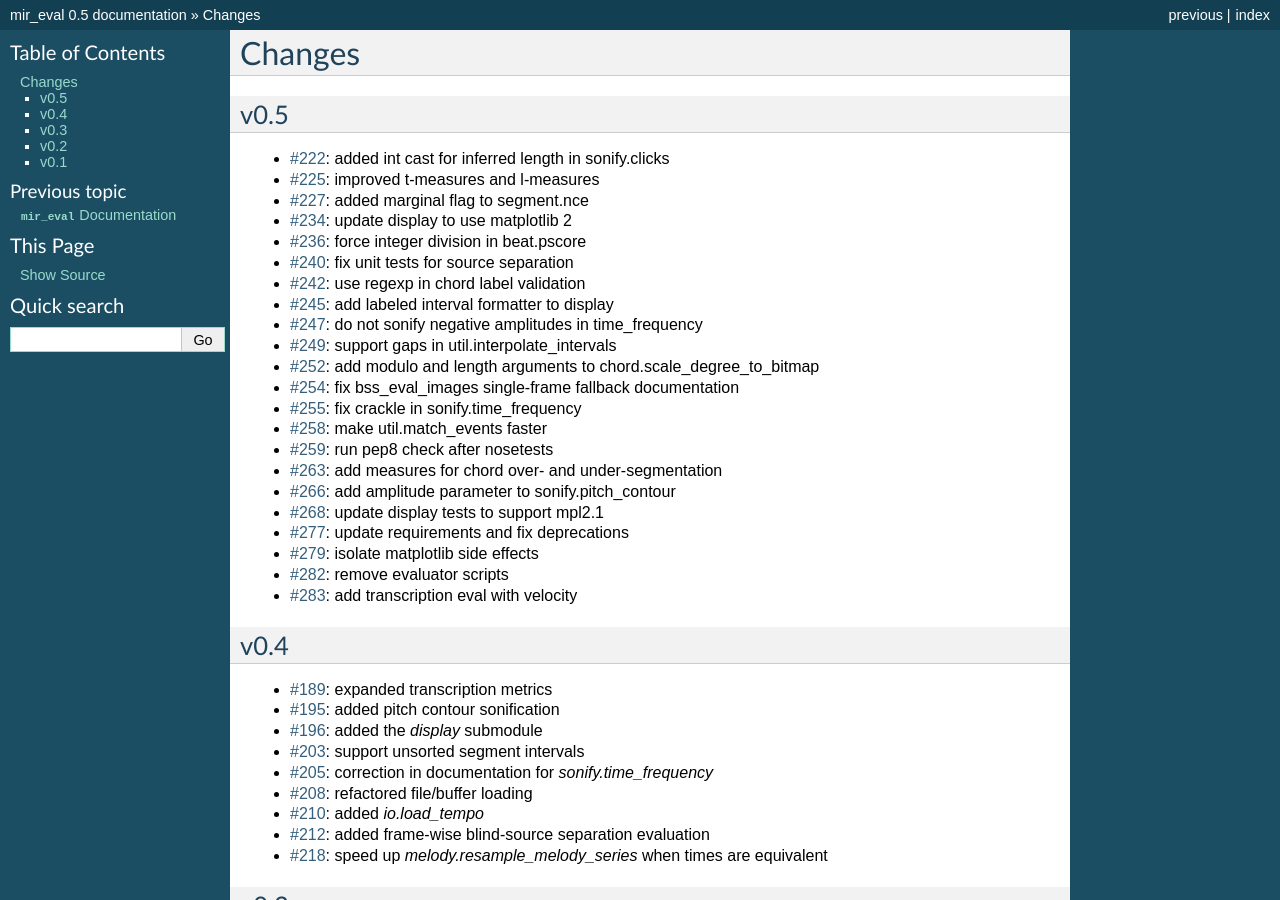
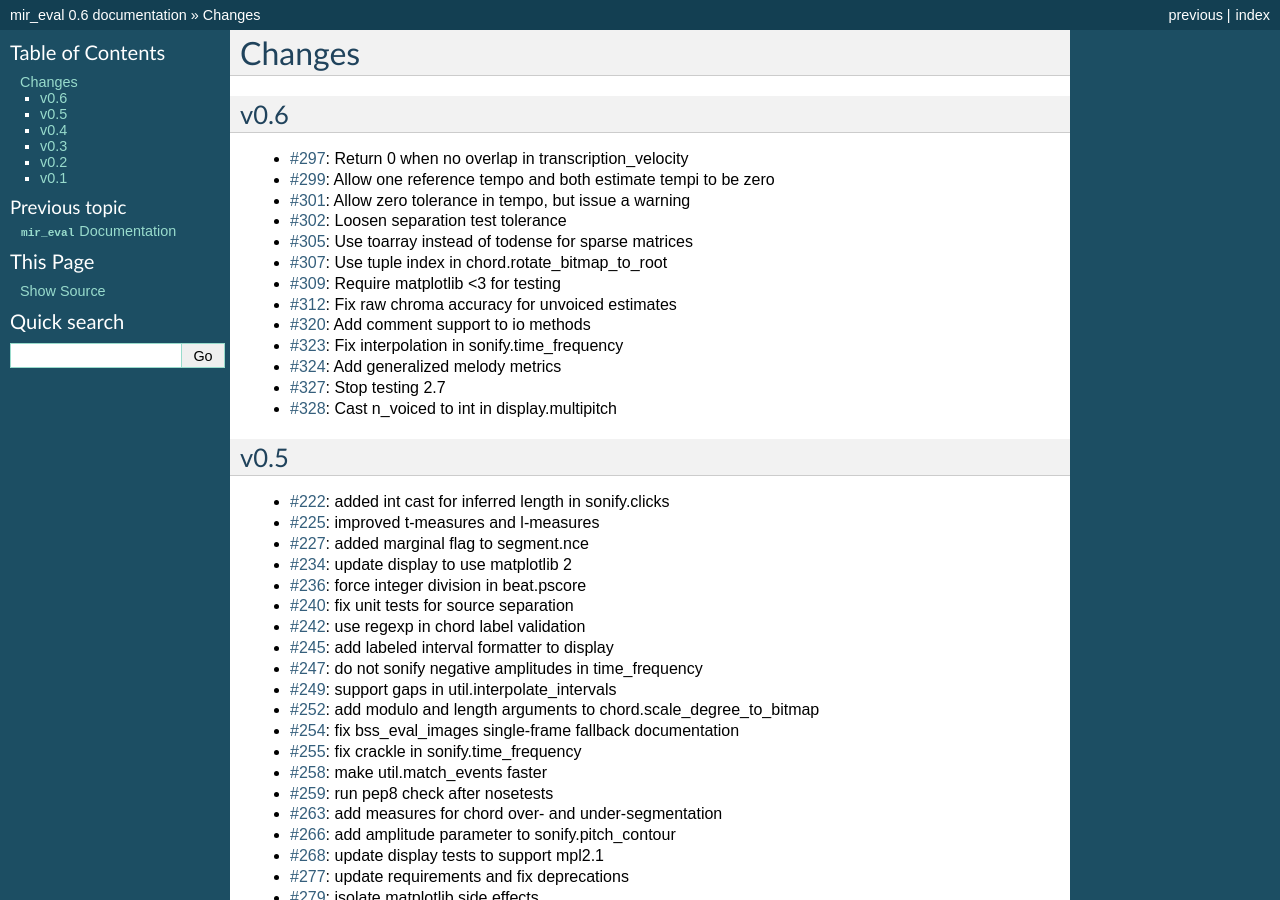
Before and after one commit to craffel/mir_eval, a Sphinx documentation site: the page built from docs/changes.rst, in a window 1280 px wide and 900 px high. Built offline with Sphinx 7.4.7, drawn with Linux system fonts in a browser that asks for light colours; formulas are drawn with MathJax 3; some of the changed text lies outside the part shown.

Commit message:
Bump version to 0.6

```diff
--- a/docs/changes.rst
+++ b/docs/changes.rst
@@ -1,5 +1,36 @@
 Changes
 =======
+
+v0.6
+----
+
+- `#297`_: Return 0 when no overlap in transcription_velocity
+- `#299`_: Allow one reference tempo and both estimate tempi to be zero
+- `#301`_: Allow zero tolerance in tempo, but issue a warning
+- `#302`_: Loosen separation test tolerance
+- `#305`_: Use toarray instead of todense for sparse matrices
+- `#307`_: Use tuple index in chord.rotate_bitmap_to_root
+- `#309`_: Require matplotlib <3 for testing
+- `#312`_: Fix raw chroma accuracy for unvoiced estimates
+- `#320`_: Add comment support to io methods
+- `#323`_: Fix interpolation in sonify.time_frequency
+- `#324`_: Add generalized melody metrics
+- `#327`_: Stop testing 2.7
+- `#328`_: Cast n_voiced to int in display.multipitch
+
+.. _#297: https://github.com/craffel/mir_eval/pull/297
+.. _#299: https://github.com/craffel/mir_eval/pull/299
+.. _#301: https://github.com/craffel/mir_eval/pull/301
+.. _#302: https://github.com/craffel/mir_eval/pull/302
+.. _#305: https://github.com/craffel/mir_eval/pull/305
+.. _#307: https://github.com/craffel/mir_eval/pull/307
+.. _#309: https://github.com/craffel/mir_eval/pull/309
+.. _#312: https://github.com/craffel/mir_eval/pull/312
+.. _#320: https://github.com/craffel/mir_eval/pull/320
+.. _#323: https://github.com/craffel/mir_eval/pull/323
+.. _#324: https://github.com/craffel/mir_eval/pull/324
+.. _#327: https://github.com/craffel/mir_eval/pull/327
+.. _#328: https://github.com/craffel/mir_eval/pull/328
 
 v0.5
 ----
--- a/docs/conf.py
+++ b/docs/conf.py
@@ -57,9 +57,9 @@ copyright = u'2014, Colin Raffel et al.'
 # built documents.
 #
 # The short X.Y version.
-version = '0.5'
+version = '0.6'
 # The full version, including alpha/beta/rc tags.
-release = '0.5'
+release = '0.6'
 
 # The language for content autogenerated by Sphinx. Refer to documentation
 # for a list of supported languages.
--- a/mir_eval/__init__.py
+++ b/mir_eval/__init__.py
@@ -19,4 +19,4 @@ from . import transcription
 from . import transcription_velocity
 from . import key
 
-__version__ = '0.5'
+__version__ = '0.6'
--- a/setup.py
+++ b/setup.py
@@ -5,7 +5,7 @@ with open('README.rst') as file:
 
 setup(
     name='mir_eval',
-    version='0.5',
+    version='0.6',
     description='Common metrics for common audio/music processing tasks.',
     author='Colin Raffel',
     author_email='craffel@gmail.com',
```
